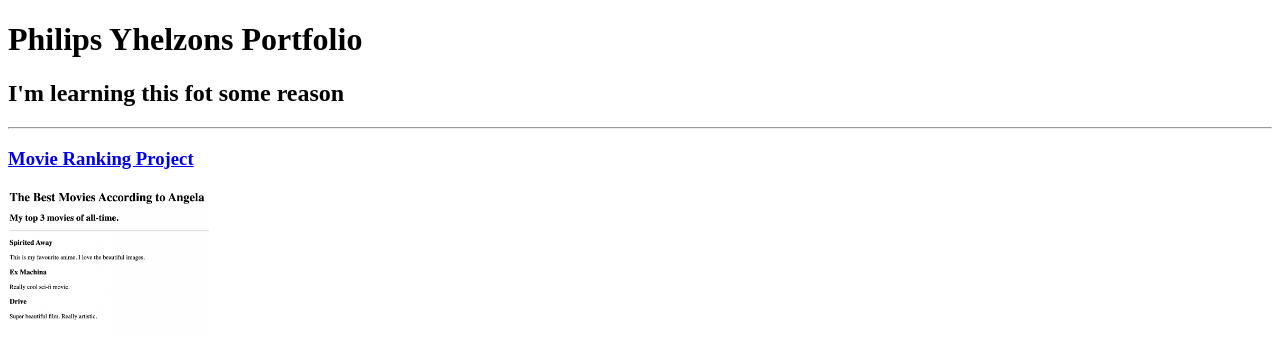
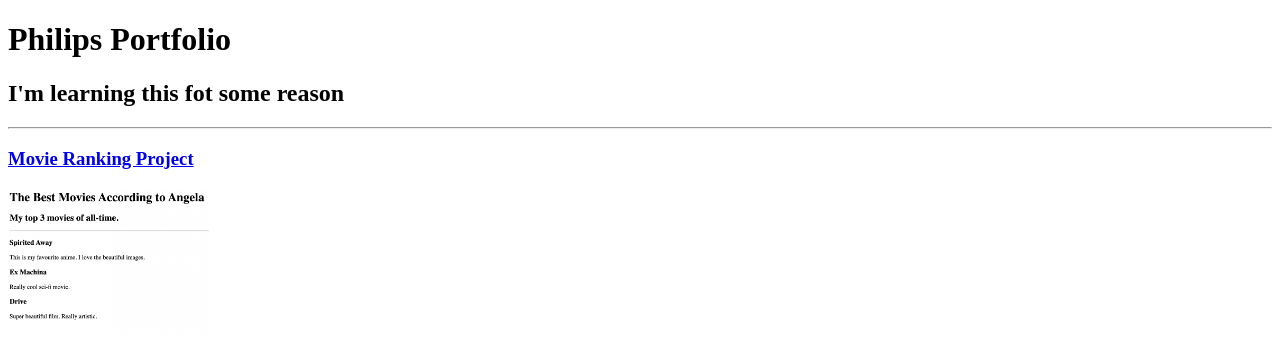
Before and after one commit to pibvbp/HTML-Portfolio, a plain HTML site: page index.html in a window 1280 px wide. Shown: the top 358 px of the page. Drawn offline with Linux system fonts and the light colour scheme.

Commit message:
Update index.html

```diff
--- a/index.html
+++ b/index.html
@@ -7,7 +7,7 @@
     <title>Philips portfolio</title>
 </head>
 <body>
-    <h1>Philips Yhelzons Portfolio</h1>
+    <h1>Philips Portfolio</h1>
     <h2>I'm learning this fot some reason</h2>
     <hr/>
     <h3><a href="./public/movie-ranking.html">Movie Ranking Project</a></h3>
```
